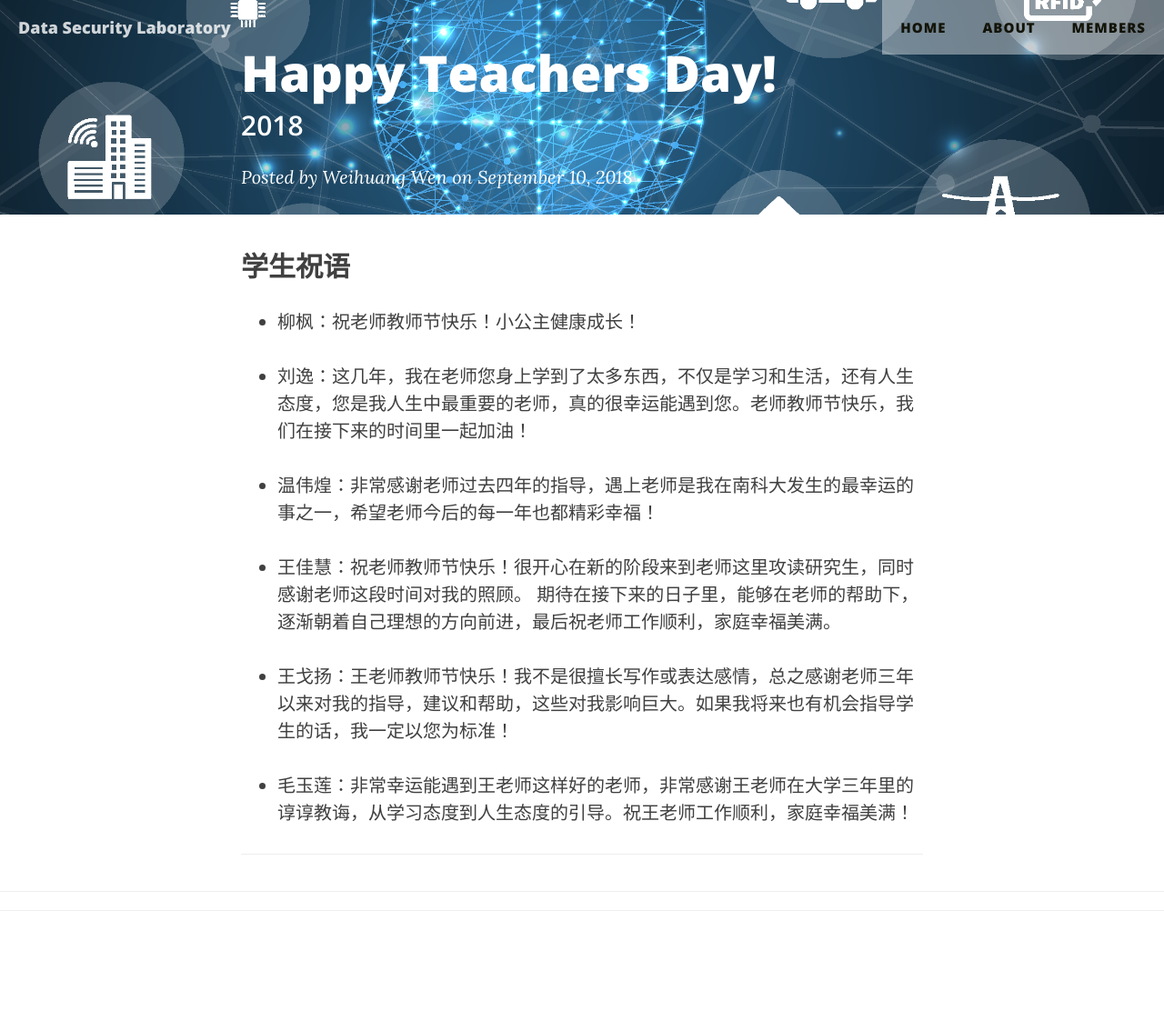
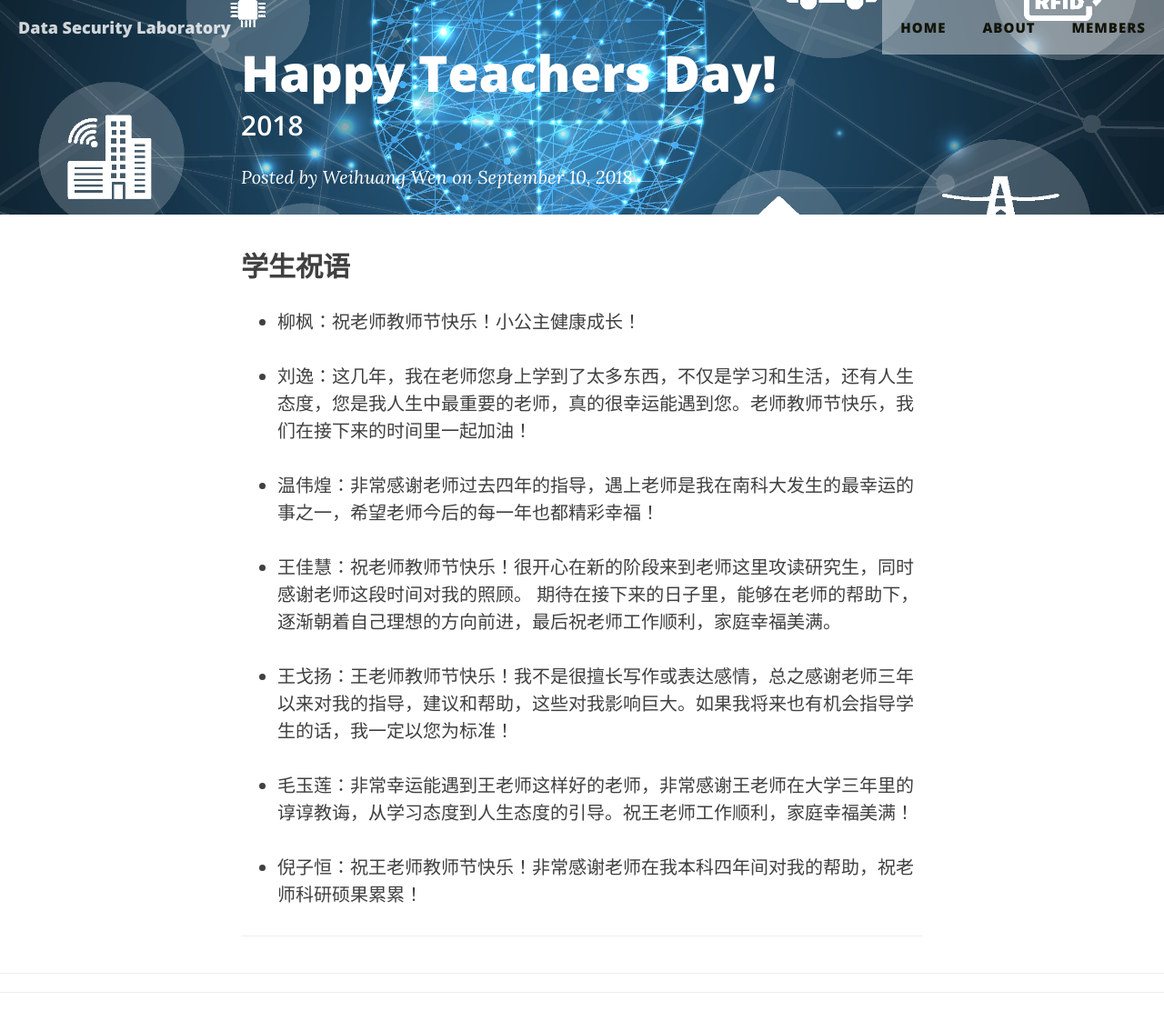
Before and after one commit to Wang-Qi-group/wang-qi-group.github.io, a Jekyll site: the page built from _posts/2018-09-10-Happy-Teachers-Day.md, in a window 1280 px wide. Shown: the whole page at 91% size. Built offline with Jekyll 4.4.1, drawn with Linux system fonts in a browser that asks for light colours; nearby versions of some CDN libraries; before the commit the page ends 1022 px from its top, so only the background shows below that.

Commit message:
update ziheng's post

```diff
--- a/_posts/2018-09-10-Happy-Teachers-Day.md
+++ b/_posts/2018-09-10-Happy-Teachers-Day.md
@@ -21,3 +21,5 @@
 - 王戈扬：王老师教师节快乐！我不是很擅长写作或表达感情，总之感谢老师三年以来对我的指导，建议和帮助，这些对我影响巨大。如果我将来也有机会指导学生的话，我一定以您为标准！
 
 - 毛玉莲：非常幸运能遇到王老师这样好的老师，非常感谢王老师在大学三年里的谆谆教诲，从学习态度到人生态度的引导。祝王老师工作顺利，家庭幸福美满！
+
+- 倪子恒：祝王老师教师节快乐！非常感谢老师在我本科四年间对我的帮助，祝老师科研硕果累累！
```
